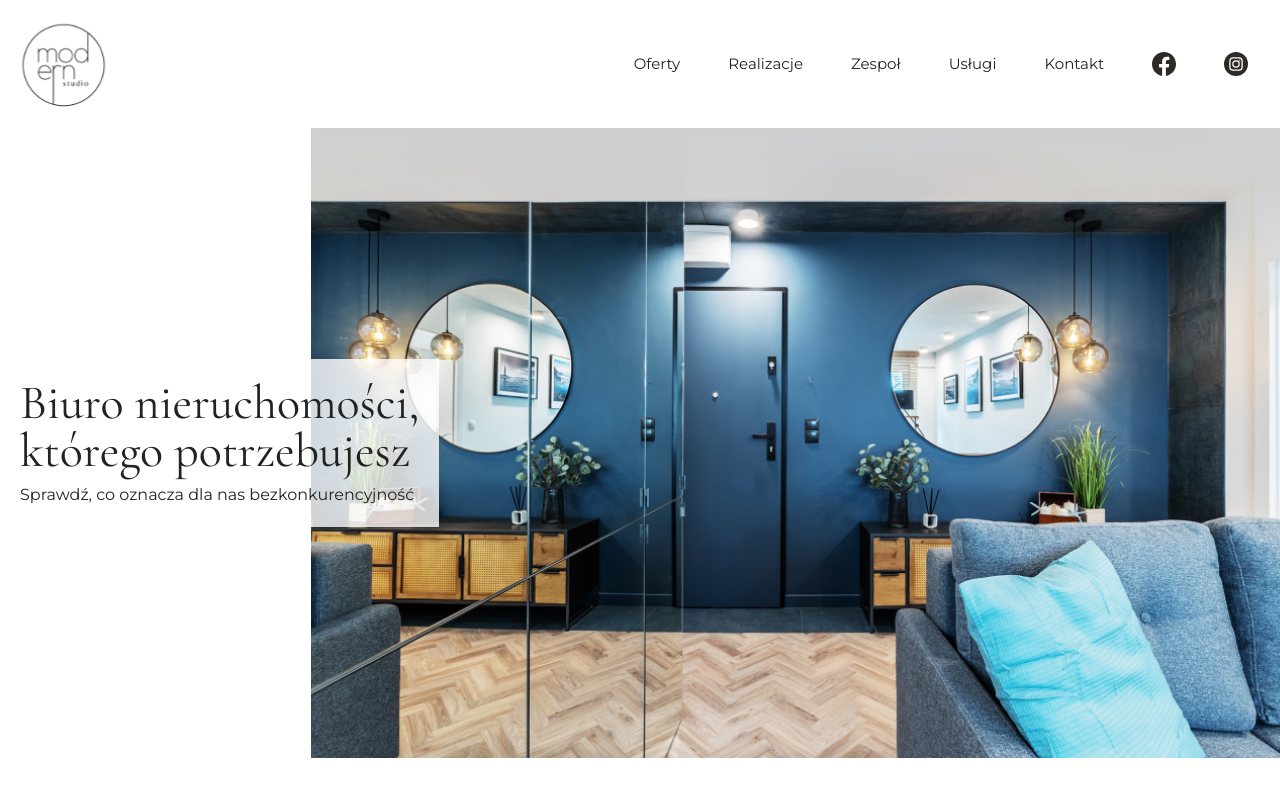
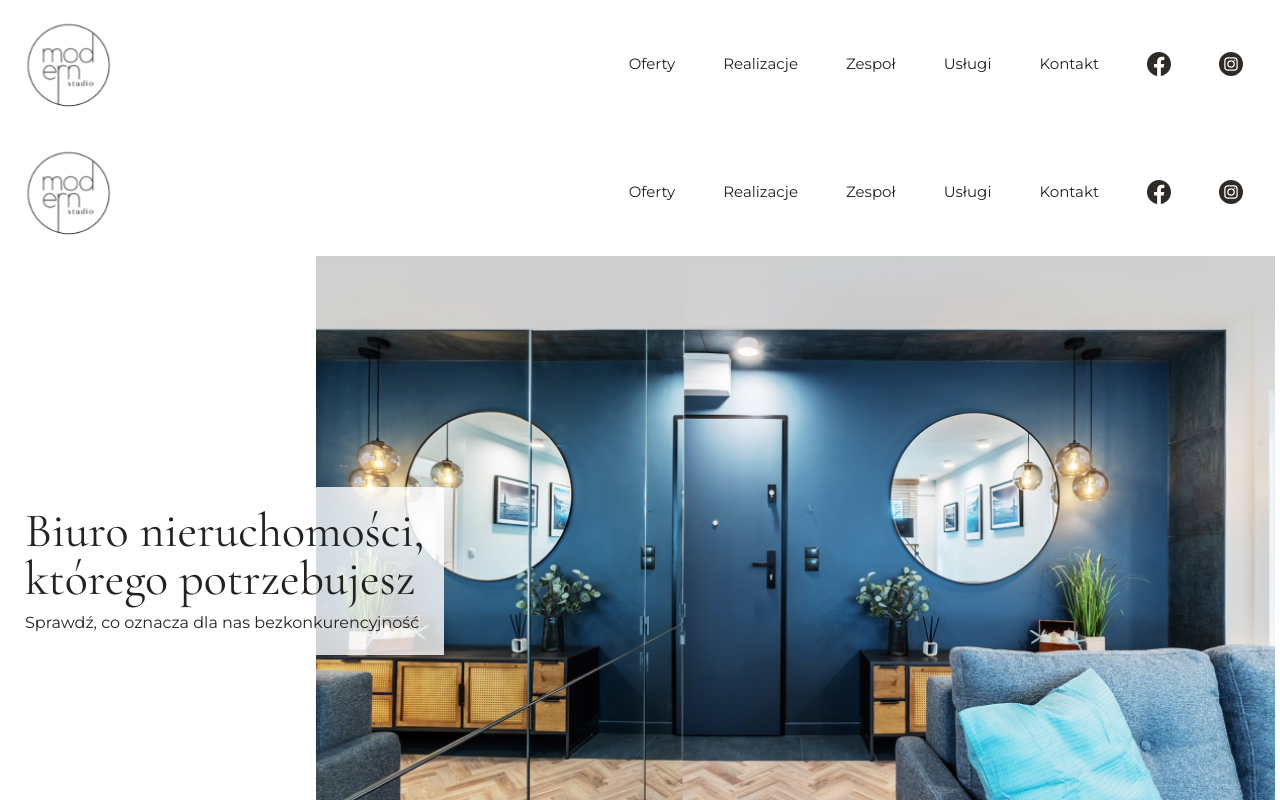
Before and after one commit to AveGhost/modernstudio, a Next.js app: page / in a window 1280 px wide. Shown: the top 800 px of the page. Built offline with nearby package versions, Linux system fonts and the light colour scheme.

Commit message:
Added inter font and import navigation and footer

```diff
--- a/src/app/layout.tsx
+++ b/src/app/layout.tsx
@@ -1,12 +1,19 @@
 import type { Metadata } from "next";
-import { Cormorant_Garamond, Montserrat } from "next/font/google";
+import { Cormorant_Garamond, Montserrat, Inter } from "next/font/google";
 import "./globals.css";
+import Navigation from "./components/navigation/navigation.component";
+import Footer from "./components/footer/footer.component";
 
 const cormorantGaramond = Cormorant_Garamond({
   weight: ["400","500","600","700"],
   variable: "--font-cormorant-garamond",
   subsets: ["latin"],
 })
+
+const inter = Inter({
+  subsets: ["latin"],
+  variable: "--font-inter",
+});
 
 const montserrat = Montserrat({
   variable: "--font-montserrat",
@@ -30,9 +37,13 @@ export default function RootLayout({
     </head>
     <html lang="en">
       <body
-        className={`${montserrat.variable} ${cormorantGaramond.variable} antialiased`}
+        className={`${montserrat.variable} ${cormorantGaramond.variable} ${inter.variable} antialiased`}
       >
-        {children}
+        <div className="max-w-[1270px] mx-auto">
+          <Navigation />
+          {children}
+          <Footer />
+        </div>
       </body>
     </html>
     </>
```
